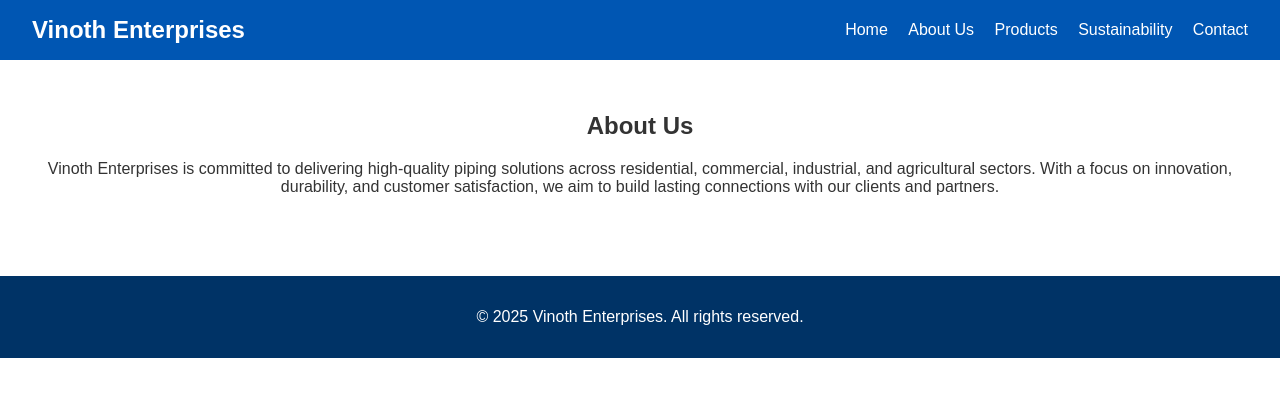
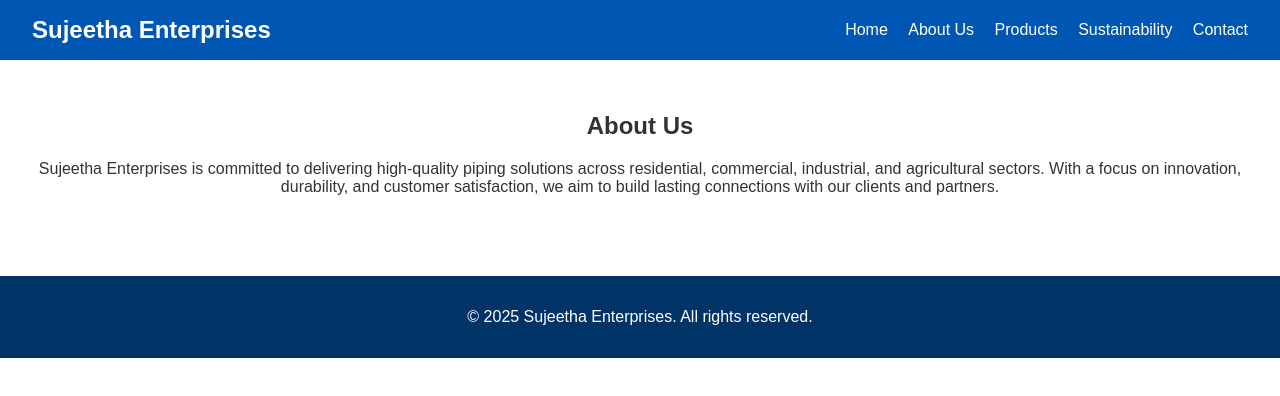
Before and after one commit to specvin/vinothenterprises, a React app: page about.html in a window 1280 px wide. Built offline with nearby package versions, Linux system fonts and the light colour scheme.

Commit message:
Add files via upload

```diff
--- a/about.html
+++ b/about.html
@@ -3,12 +3,12 @@
 <head>
     <meta charset="UTF-8">
     <meta name="viewport" content="width=device-width, initial-scale=1.0">
-    <title>About Us - Vinoth Enterprises</title>
+    <title>About Us - Sujeetha Enterprises</title>
     <link rel="stylesheet" href="style.css">
 </head>
 <body>
     <header>
-        <div class="logo">Vinoth Enterprises</div>
+        <div class="logo">Sujeetha Enterprises</div>
         <nav>
             <a href="index.html">Home</a>
             <a href="about.html">About Us</a>
@@ -20,11 +20,11 @@
 
     <section class="content">
         <h1>About Us</h1>
-        <p>Vinoth Enterprises is committed to delivering high-quality piping solutions across residential, commercial, industrial, and agricultural sectors. With a focus on innovation, durability, and customer satisfaction, we aim to build lasting connections with our clients and partners.</p>
+        <p>Sujeetha Enterprises is committed to delivering high-quality piping solutions across residential, commercial, industrial, and agricultural sectors. With a focus on innovation, durability, and customer satisfaction, we aim to build lasting connections with our clients and partners.</p>
     </section>
 
     <footer>
-        <p>&copy; 2025 Vinoth Enterprises. All rights reserved.</p>
+        <p>&copy; 2025 Sujeetha Enterprises. All rights reserved.</p>
     </footer>
 </body>
 </html>
```
Also changed, not shown: contact.html (+4 -4 lines), index.html (+3 -3 lines), products.html (+3 -3 lines), sustainability.html (+4 -4 lines).
